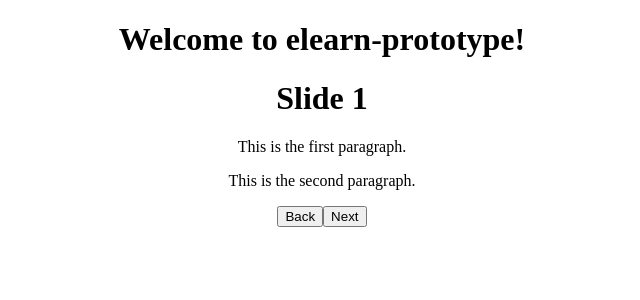
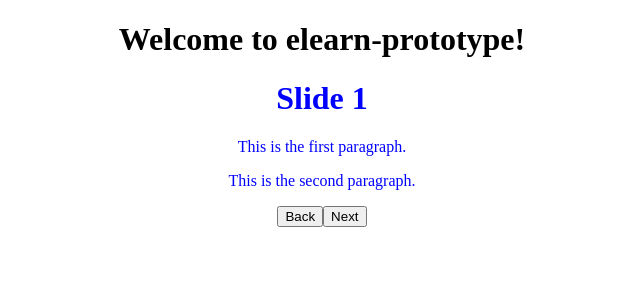
Before and after one commit to kodster28/elearn-prototype, an Angular app: page / in a window 1280 px wide. Shown: the top 300 px of the page, without its empty margins (318-958 px from the left). Built offline with nearby package versions, Linux system fonts and the light colour scheme.

Commit message:
Added dynamic styles using classes

```diff
--- a/src/app/slide/slide.component.css
+++ b/src/app/slide/slide.component.css
@@ -0,0 +1,9 @@
+.blue {
+  color: blue;
+}
+.red {
+  color: red;
+}
+.purple {
+  color: purple;
+}
--- a/src/app/slide/slide.component.html
+++ b/src/app/slide/slide.component.html
@@ -1,5 +1,9 @@
-<h1>{{slideData[currentSlide].slide_title}}</h1>
-<p *ngFor = "let paragraph of slideData[currentSlide].slide_content">{{paragraph}}</p>
-<img *ngIf = "slideData[currentSlide].slide_image" src={{slideData[currentSlide].slide_image}}>
-<button (click)="previousSlide()">Back</button>
-<button (click)="nextSlide()">Next</button>
+<div class = {{slideData[currentSlide].slide_type}}>
+  <h1>{{slideData[currentSlide].slide_title}}</h1>
+  <p *ngFor = "let paragraph of slideData[currentSlide].slide_content">{{paragraph}}</p>
+  <img *ngIf = "slideData[currentSlide].slide_image" src={{slideData[currentSlide].slide_image}}>
+</div>
+<div>
+  <button (click)="previousSlide()">Back</button>
+  <button (click)="nextSlide()">Next</button>
+</div>
--- a/src/app/slide/slide.component.ts
+++ b/src/app/slide/slide.component.ts
@@ -16,11 +16,14 @@ export class SlideComponent implements OnInit {
     }
 
   nextSlide(): void {
-    this.currentSlide++;
+    if (this.currentSlide < slideData.length - 1) {
+      this.currentSlide++;
+    }
 
     }
     previousSlide(): void {
-      this.currentSlide--;
-
+      if (this.currentSlide > 0) {
+        this.currentSlide--;
+      }
     }
 }
--- a/src/app/slide_data.ts
+++ b/src/app/slide_data.ts
@@ -1,16 +1,19 @@
 export const slideData = [
     {
         slide_number: 1,
+        slide_type: 'blue',
         slide_title: 'Slide 1',
         slide_content: ['This is the first paragraph.', 'This is the second paragraph.']
     },
     {
         slide_number: 2,
+        slide_type: 'red',
         slide_title: 'Slide 2',
         slide_content: ['Here\'s something completely different!', 'This is the second paragraph of Slide 2.']
     },
     {
         slide_number: 3,
+        slide_type: 'purple',
         slide_title: 'Slide 3',
         slide_content: ['This is the first paragraph of Slide 3.', 'This is the second paragraph of Slide 3.'],
         // tslint:disable-next-line: max-line-length
```
